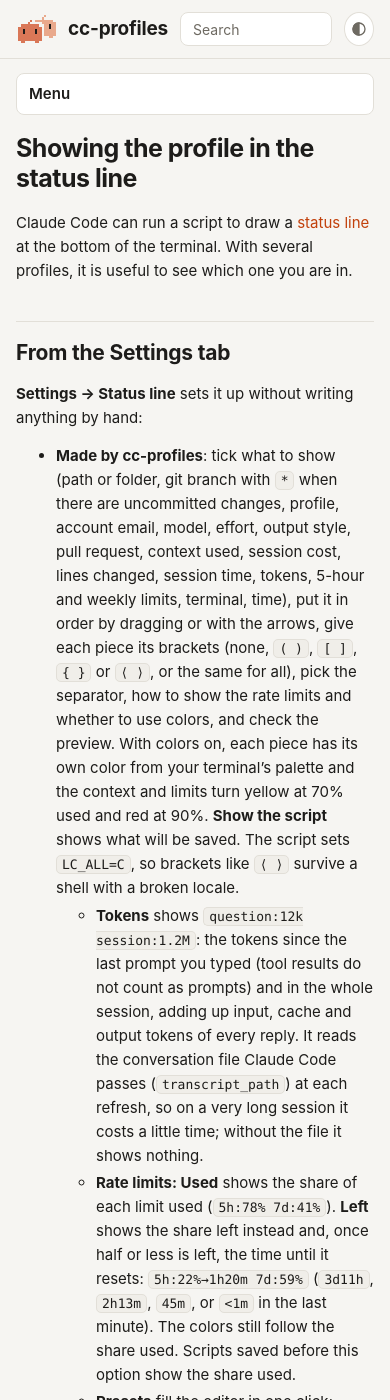
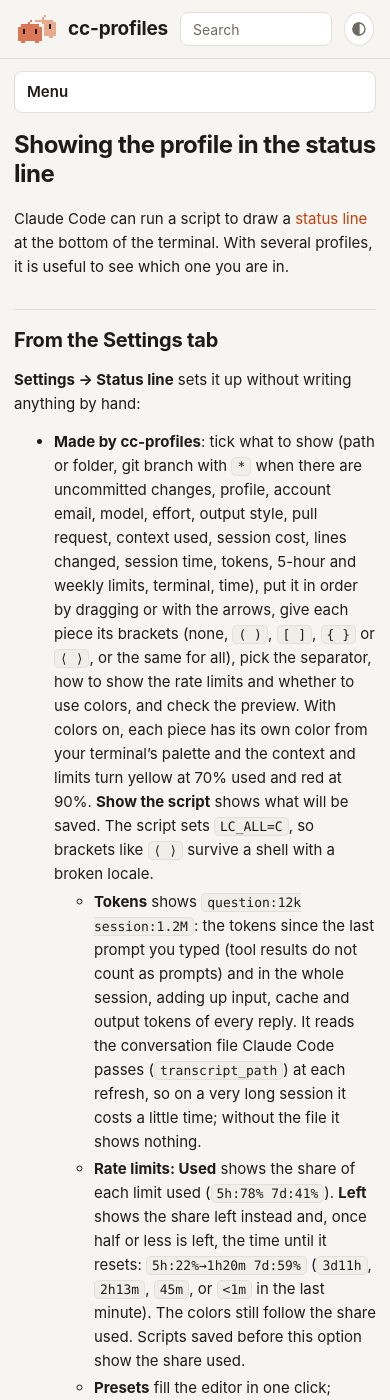
Before and after one commit to andreaiannarone/cc-profiles, a Jekyll site: the page built from docs/status-line.md, in a window 390 px wide and 1400 px high. Built offline with Jekyll 4.4.1, drawn with Linux system fonts in a browser that asks for light colours; our own code applies the rules of GitHub Pages for plain Markdown files.

Commit message:
Docs site: responsive fixes (one column up to 860px, compact tables with scroll shadows)

```diff
--- a/docs/assets/site.css
+++ b/docs/assets/site.css
@@ -23,7 +23,7 @@
     --shared: #c4a5ff; --shared-soft: #2a2140;
     --ok: #4ade80; --warn: #fbbf24; --warn-soft: #3a2c10; --err: #f87171; --err-soft: #3d1a1a;
     --logo-back: #8a4a33;
-    color-scheme: dark;
+    color-scheme: dark; --edge: rgba(0, 0, 0, .75);
   }
 }
 :root[data-theme="dark"] {
@@ -35,7 +35,7 @@
   --shared: #c4a5ff; --shared-soft: #2a2140;
   --ok: #4ade80; --warn: #fbbf24; --warn-soft: #3a2c10; --err: #f87171; --err-soft: #3d1a1a;
   --logo-back: #8a4a33;
-  color-scheme: dark;
+  color-scheme: dark; --edge: rgba(0, 0, 0, .75);
 }
 * { box-sizing: border-box; }
 html { scroll-padding-top: 76px; }
@@ -172,18 +172,36 @@ kbd { padding: 1px 6px; border: 1px solid var(--line); border-bottom-width: 2px;
 .highlight .nb, .highlight .nf, .highlight .na, .highlight .nv { color: var(--p4); }
 .highlight .o, .highlight .p { color: var(--muted); }
 
+/* tablets and narrow windows: one column, the sidebar becomes a Menu to open */
 @media (max-width: 860px) {
   .top { padding: 12px 16px; }
   .top .sub, .toplink, .grow, .skey { display: none; }
   .install { padding: 6px 10px; }
-}
-@media (max-width: 560px) {
-  .install { display: none; }  /* phones: the search needs the room; Getting started is in the menu */
   .search { flex: 1 1 auto; }
   .sresults { position: fixed; left: 16px; right: 16px; top: 62px; width: auto; }
   .layout { grid-template-columns: 1fr; gap: 12px; padding: 14px 16px 20px; }
   .side { position: static; max-height: none; }
   .side summary { display: block; cursor: pointer; padding: 8px 12px; border: 1px solid var(--line); border-radius: 8px; background: var(--panel); font-weight: 600; }
   .side details[open] summary { margin-bottom: 12px; }
-  .doc h1 { font-size: 25px; }
+  .doc h1 { font-size: 26px; }
+  .doc h2 { font-size: 20px; margin-top: 30px; }
+  /* tables: smaller text and tighter cells; a table still wider than the screen scrolls on its own */
+  .doc table { font-size: 13.5px; }
+  .doc th, .doc td { padding: 7px 10px; }
+  .doc td code, .doc th code { overflow-wrap: break-word; }
+  /* a shadow on the side that has more to scroll to: covered by the table's own background once you reach the end */
+  .doc table { background:
+      linear-gradient(to right, var(--panel) 30%, transparent) left / 40px 100% no-repeat local,
+      linear-gradient(to left, var(--panel) 30%, transparent) right / 40px 100% no-repeat local,
+      radial-gradient(farthest-side at 0 50%, var(--edge, rgba(0, 0, 0, .28)), transparent) left / 22px 100% no-repeat scroll,
+      radial-gradient(farthest-side at 100% 50%, var(--edge, rgba(0, 0, 0, .28)), transparent) right / 22px 100% no-repeat scroll,
+      var(--panel); }
 }
+/* phones */
+@media (max-width: 560px) {
+  .install { display: none; }  /* the search needs the room; Getting started is in the menu */
+  .layout { padding: 12px 14px 20px; }
+  .doc h1 { font-size: 24px; }
+  .doc pre { font-size: 12.5px; }
+  .doc th, .doc td { padding: 6px 8px; }
+}
```
Also changed, not shown: CHANGELOG.md.
